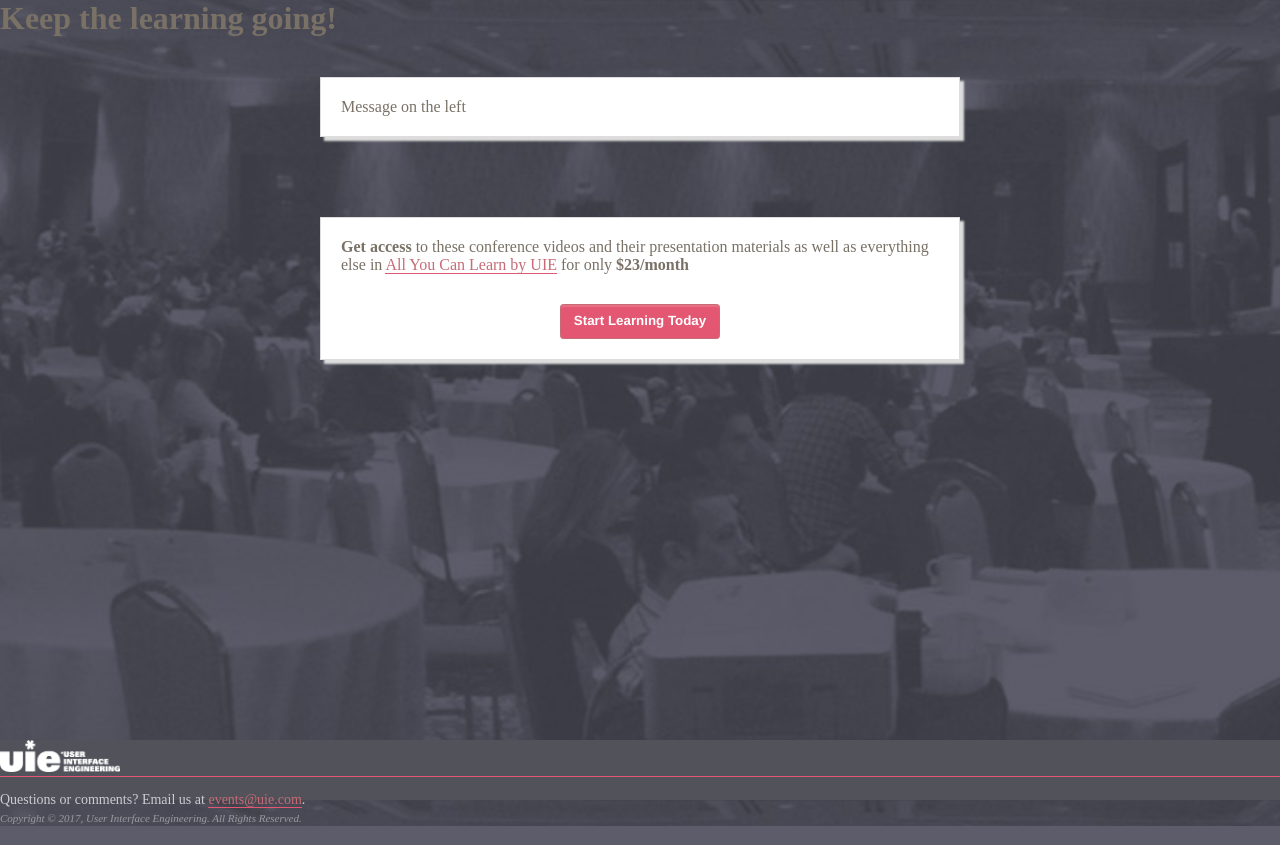
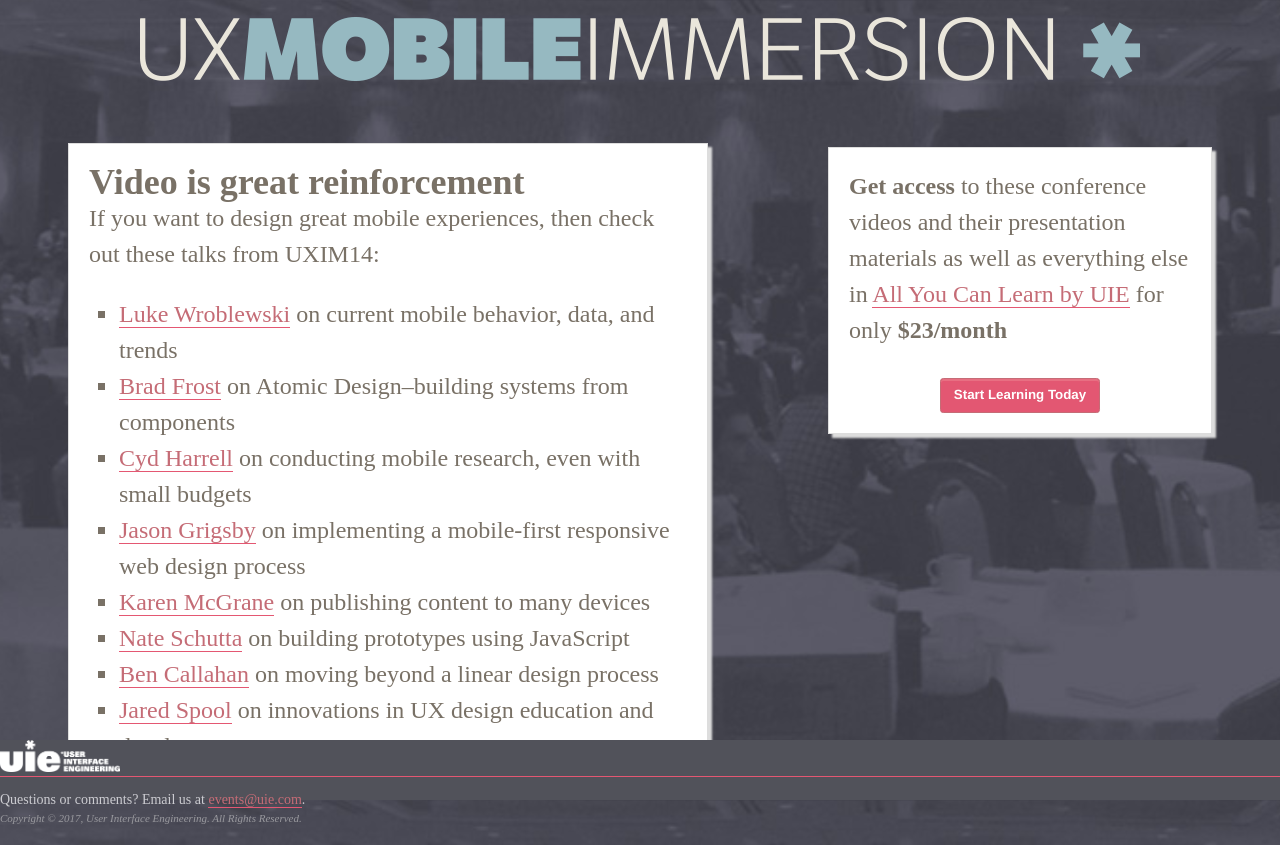
Before and after one commit to marclevetin/uie-project-2, a plain HTML site: page index.html in a window 1280 px wide. Drawn offline with Linux system fonts and the light colour scheme.

Commit message:
removed h1.  Changed font size in main pitch

```diff
--- a/assets/css/style.css
+++ b/assets/css/style.css
@@ -23,7 +23,7 @@ body {
   flex-direction: row;
   flex-wrap: wrap;
   justify-content: center;
-  align-items: flex-start;
+  align-items: baseline;
   align-content: flex-start;
 }
 
@@ -35,8 +35,9 @@ body {
   position: relative;
   box-shadow: 4px 4px 2px #ddd;
   box-sizing: border-box;
-
-  width: 40em;
+  font-size: 1.5em;
+  line-height: 150%;
+  width: 50%;
 }
 
 #buy-now {
@@ -47,8 +48,10 @@ body {
   position: relative;
   box-shadow: 4px 4px 2px #ddd;
   box-sizing: border-box;
+  font-size: 1.5em;
+  line-height: 150%;
 
-  width: 40em;
+  width: 30%;
 }
 
 button {
@@ -142,10 +145,6 @@ footer > .page {
   padding-bottom: 24px;
 }
 
-@media screen and (max-width: 880px).page {
-  max-width: 700px;
-}
-
 .page {
   padding 0 16px;
   margin: auto;
@@ -161,3 +160,38 @@ page:after {
   height: 32px;
   width: 120px;
 }
+
+header {
+  margin-top: 1em;
+}
+
+img.logo {
+  display: block;
+  margin: 0 auto;
+  border-radius: 0.25em;
+}
+
+h1.logo {
+  text-align: center;
+  color: #fff;
+}
+
+ul {
+  list-style: square;
+  padding: 0 0 0 1.25em;
+  margin: 1em 0 0;
+}
+
+p:first-child {
+  margin-top: 0;
+}
+
+@media screen and (max-width: 880px) {
+
+  .page {
+    max-width: 700px;
+  }
+  img.logo {
+    width: 100%;
+  }
+}
--- a/index.html
+++ b/index.html
@@ -3,21 +3,63 @@
 
 <head>
   <meta charset="utf-8">
+  <meta name="viewport" content="width=device-width, initial-scale=1.0, maximum-scale=1.0, user-scalable=yes">
   <title>Buy access to videos and presentations</title>
 
   <link rel="stylesheet" href="assets/css/style.css">
+
+  <!-- typekit -->
+  <script type="text/javascript" src="//use.typekit.net/qxz1dxt.js"></script>
+  <script type="text/javascript">
+    try {
+      Typekit.load();
+    } catch (e) {}
+  </script>
+
+  <!-- favicons -->
+  <link rel="shortcut icon" href="/assets/favicon.ico">
+
+  <!-- keywords & such -->
+  <meta name="keywords" content="UXIM, UXIM 2014, UXIM mobile, UX mobile">
+  <meta name="description" content="UXIM 2014 Denver, April 7-9.">
 </head>
 
 <body>
   <header>
-    <h1>Keep the learning going!</h1>
+    <a href="/"><img class="logo" src="assets/images/uxim15.png" alt="UX Immersion Mobile Conference 2014 • April 7-9, 2014 in Denver, CO"></a>
   </header>
   <div class="container">
-
     <section id="pitch">
+      <h2>Video is great reinforcement</h2>
       <p>
-        Message on the left
+        If you want to design great mobile experiences, then check out these talks from UXIM14:
       </p>
+      <ul>
+        <li>
+          <a href="#">Luke Wroblewski</a> on current mobile behavior, data, and trends
+        </li>
+        <li>
+          <a href="#">Brad Frost</a> on Atomic Design–building systems from components
+        </li>
+        <li>
+          <a href="#">Cyd Harrell</a> on conducting mobile research, even with small budgets
+        </li>
+        <li>
+          <a href="#">Jason Grigsby</a> on implementing a mobile-first responsive web design process
+        </li>
+        <li>
+          <a href="#">Karen McGrane</a> on publishing content to many devices
+        </li>
+        <li>
+          <a href="#">Nate Schutta</a> on building prototypes using JavaScript
+        </li>
+        <li>
+          <a href="#">Ben Callahan</a> on moving beyond a linear design process
+        </li>
+        <li>
+          <a href="#">Jared Spool</a> on innovations in UX design education and development
+        </li>
+      </ul>
     </section>
     <section id="buy-now">
       <p><strong>Get access</strong> to these conference videos and their presentation materials as well as everything else in <a class="email-content-block" href="http://aycl.uie.com/ondemand/uxim_2014">All You Can Learn by UIE</a> for only <strong>$23/month</strong></p>
```
